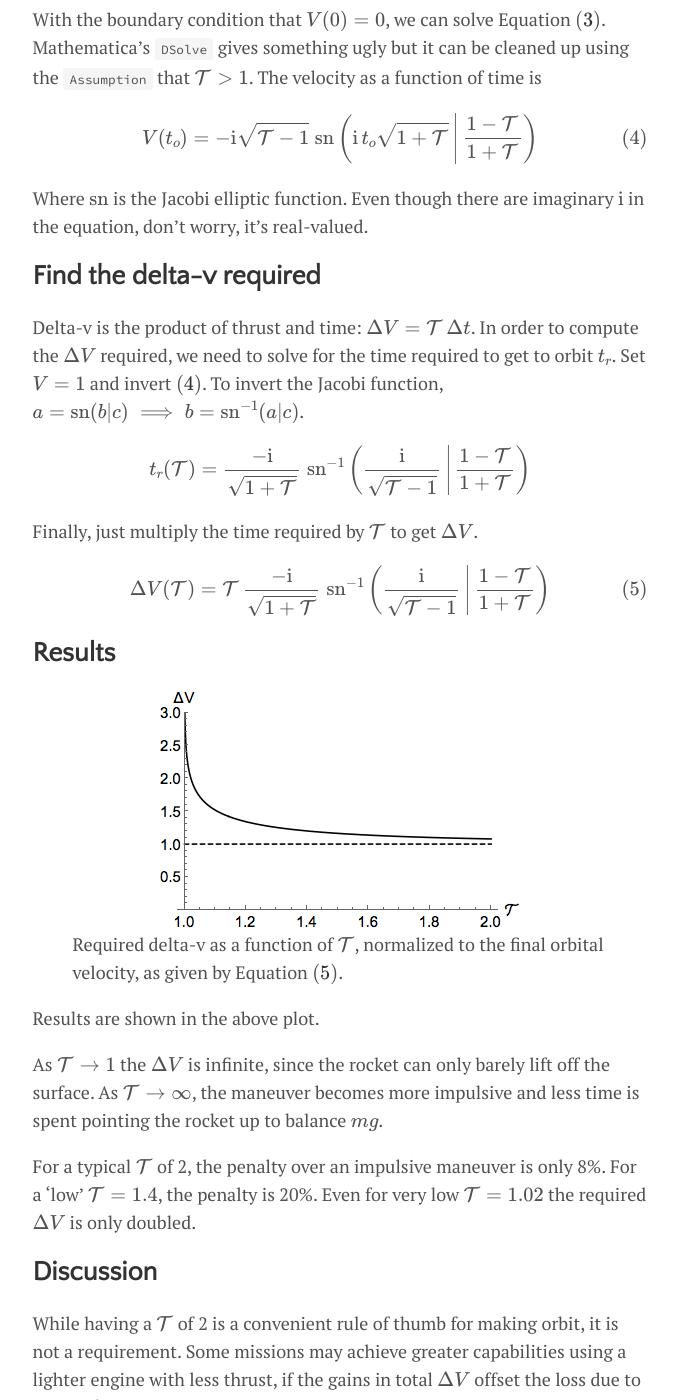
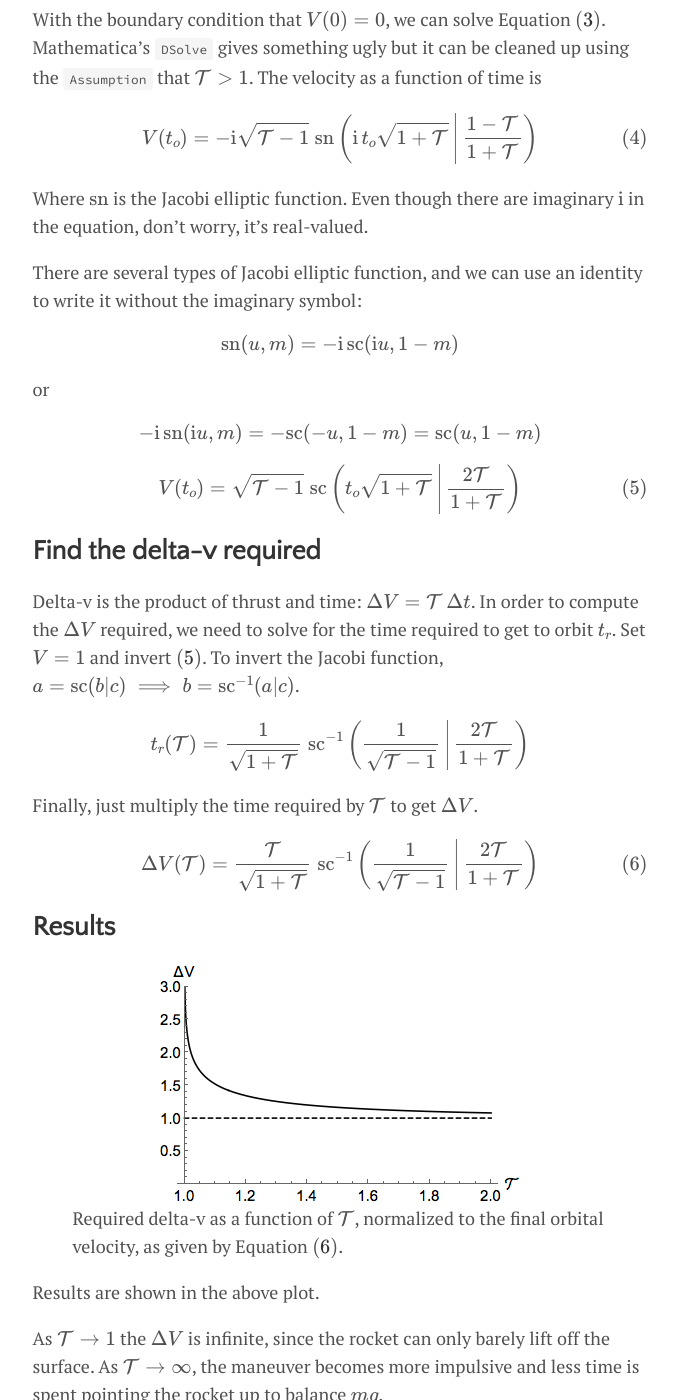
Before and after one commit to cfe316/cfe316.github.io, a Jekyll site: the page built from _posts/2016-08-13-low-twr-takeoff.md, in a window 1280 px wide and 1400 px high, scrolled down 2406 px. Shown: the whole window, without its empty margins (300-977 px from the left). Built offline with Jekyll 4.4.1, drawn with Linux system fonts in a browser that asks for light colours; formulas are drawn with MathJax 3; a style sheet for code colours, icons or effects is not loaded; some of the changed text lies outside the part shown.

Commit message:
updated jacobi functions and asymptotics for low-twr-takeoff post

```diff
--- a/_posts/2016-08-13-low-twr-takeoff.md
+++ b/_posts/2016-08-13-low-twr-takeoff.md
@@ -65,15 +65,25 @@ With the boundary condition that $\vn(0) = 0$, we can solve Equation $(\ref{eq:d
 \end{equation}
 Where $\mathrm{sn}$ is the Jacobi elliptic function. Even though there are imaginary $\i$ in the equation, don't worry, it's real-valued.
 
+There are several types of Jacobi elliptic function, and we can use an identity to write it without the imaginary symbol:
+
+\\[ \mathrm{sn}(u, m) = - \i \, \mathrm{sc}(\i u, 1 - m)\\]
+or
+\\[ - \i \, \mathrm{sn}(\i u, m) = - \mathrm{sc}(- u, 1 - m) = \mathrm{sc}(u, 1-m)\\]
+\begin{equation}
+\label{eq:vntnsc}\tag{5}
+\vn(\tn) = \sqrt{\twr -1} \; \mathrm{sc}\left(\tn \sqrt{1 + \twr} \, \Bigg| \, \frac{2\twr}{1+\twr}\right)
+\end{equation}
+
 ## Find the delta-v required
-Delta-v is the product of thrust and time: $\Delta \vn = \twr \, \Delta t$. In order to compute the $\Delta V$ required, we need to solve for the time required to get to orbit $t_r$. Set $\vn = 1$ and invert $(\ref{eq:vntn})$. To invert the Jacobi function, $ a = \mathrm{sn}(b | c) \implies b = \mathrm{sn}^{-1}(a | c)$.
+Delta-v is the product of thrust and time: $\Delta \vn = \twr \, \Delta t$. In order to compute the $\Delta V$ required, we need to solve for the time required to get to orbit $t_r$. Set $\vn = 1$ and invert $(\ref{eq:vntnsc})$. To invert the Jacobi function, $ a = \mathrm{sc}(b | c) \implies b = \mathrm{sc}^{-1}(a | c)$.
 \begin{equation}
-t_r(\twr) = \frac{-\i}{\sqrt{1+\twr}} \; \mathrm{sn}^{-1} \left( \frac{\i}{\sqrt{\twr -1}} \,\Bigg|\, \frac{1-\twr}{1+\twr}\right)
+t_r(\twr) = \frac{1}{\sqrt{1+\twr}} \; \mathrm{sc}^{-1} \left( \frac{1}{\sqrt{\twr -1}} \,\Bigg|\, \frac{2\twr}{1+\twr}\right)
 \end{equation}
 Finally, just multiply the time required by $\twr$ to get $\Delta \vn$.
 \begin{equation}
-\label{eq:dvtwr}\tag{5}
-\Delta \vn(\twr) = \twr \, \frac{-\i}{\sqrt{1+\twr}} \; \mathrm{sn}^{-1} \left( \frac{\i}{\sqrt{\twr -1}} \,\Bigg|\, \frac{1-\twr}{1+\twr}\right)
+\label{eq:dvtwr}\tag{6}
+\Delta \vn(\twr) = \frac{\twr}{\sqrt{1+\twr}} \; \mathrm{sc}^{-1} \left( \frac{1}{\sqrt{\twr -1}} \,\Bigg|\, \frac{2\twr}{1+\twr}\right)
 \end{equation}
 
 ## Results
@@ -87,6 +97,10 @@ As $\twr \to 1$ the $\Delta \vn$ is infinite, since the rocket can only barely l
 
 For a typical $\twr$ of 2, the penalty over an impulsive maneuver is only 8%. For a ‘low' $\twr = 1.4$, the penalty is 20%. Even for very low $\twr = 1.02$ the required $\Delta \vn$ is only doubled.
 
+### Asymptotics
+
+We can find the behavior of the $\Delta V$ for large $\twr$. As $\twr \to \infty$, $\Delta V(\twr) \to 1 + \frac{4}{15}\frac{1}{\twr^2}$.
+
 ## Discussion
 While having a $\twr$ of 2 is a convenient rule of thumb for making orbit, it is not a requirement. Some missions may achieve greater capabilities using a lighter engine with less thrust, if the gains in total $\Delta \vn$ offset the loss due to lower $\twr$.
 
```
